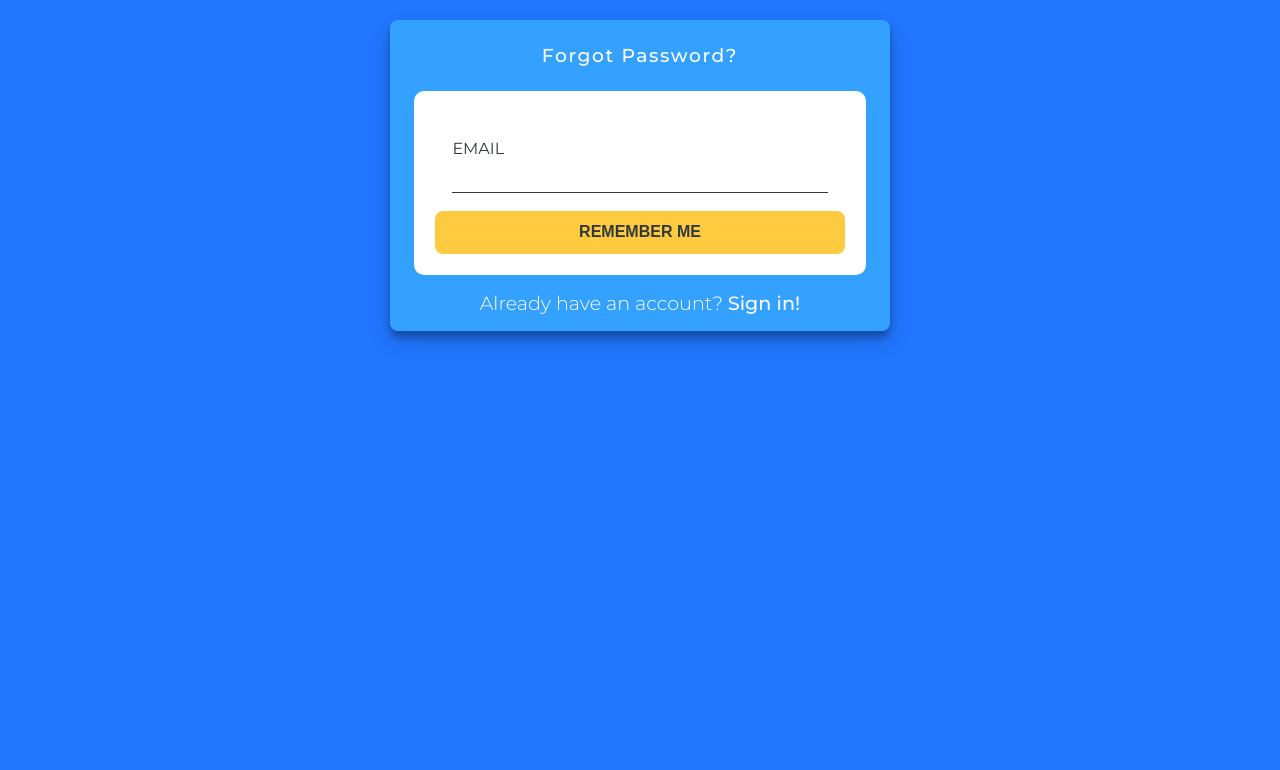
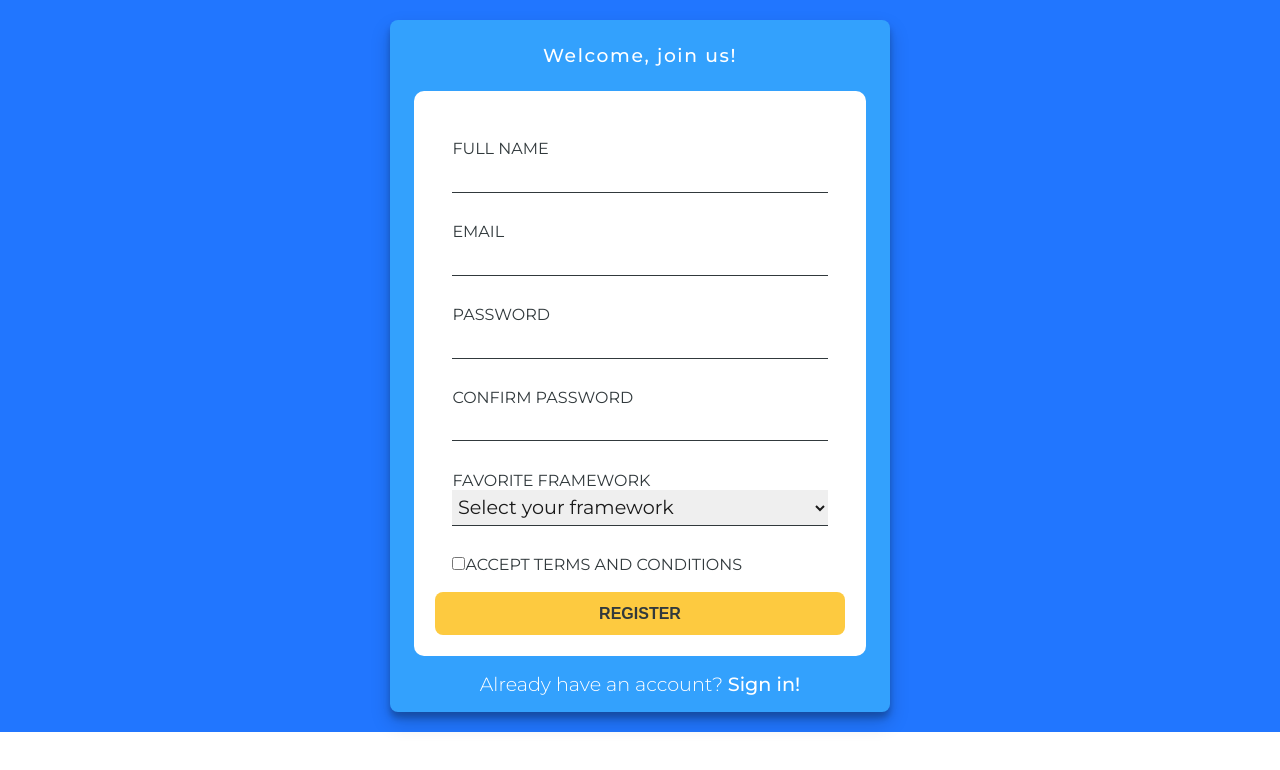
Before and after one commit to SofiaRubiano10/SignIn-Up, a React (Vite) app: page / in a window 1280 px wide. Shown: the top 770 px of the page. Built offline with nearby package versions, Linux system fonts and the light colour scheme.

Commit message:
Creación del formulario Sign up

```diff
--- a/src/App.jsx
+++ b/src/App.jsx
@@ -1,11 +1,13 @@
-import ForgotPassword from "./components/ForgotPassword";
 // import SingIn from "./components/SingIn";
+import SignUp from "./components/SignUp";
+// import ForgotPassword from "./components/ForgotPassword";
 
 function App() {
   return (
     <div className="container">
       {/* <SingIn /> */}
-      <ForgotPassword />
+      {/* <ForgotPassword /> */}
+      <SignUp />
     </div>
   );
 }
--- /dev/null
+++ b/src/components/SignUp.jsx
@@ -0,0 +1,54 @@
+const SignUp = () => {
+  return (
+    <main>
+      <h3>Welcome, join us!</h3>
+      <div className="card">
+        <form autoComplete="off">
+          <fieldset>
+            <label htmlFor="fullName">Full name</label>
+            <input type="text" id="fullName" autoFocus />
+            <p className="error">Required</p>
+          </fieldset>
+          <fieldset>
+            <label htmlFor="email">Email</label>
+            <input type="email" id="email" />
+            <p className="error">Valid email required</p>
+          </fieldset>
+          <fieldset>
+            <label htmlFor="password">Password</label>
+            <input type="password" id="password" />
+            <p className="error">Password required</p>
+          </fieldset>
+          <fieldset>
+            <label htmlFor="confirm">Confirm Password</label>
+            <input type="password" id="confirm" />
+            <p className="error">Required</p>
+          </fieldset>
+          <fieldset>
+            <label htmlFor="framework">Favorite framework</label>
+            <select id="framework">
+              <option value="">Select your framework</option>
+              <option value="react">React</option>
+              <option value="vue">Vue</option>
+              <option value="angular">Angular</option>
+              <p className="error">Required</p>
+            </select>
+          </fieldset>
+          <fieldset>
+            <label htmlFor="terms">
+              <input type="checkbox" id="terms" />
+              Accept terms and conditions
+              <p className="error">Required</p>
+            </label>
+          </fieldset>
+          <button type="submit">Register</button>
+        </form>
+      </div>
+      <p>
+        Already have an account? <span>Sign in!</span>
+      </p>
+    </main>
+  );
+};
+
+export default SignUp;
--- a/src/styles/_layout.scss
+++ b/src/styles/_layout.scss
@@ -1,8 +1,8 @@
 @use "./variables" as v;
 
 .container {
-  width: 100vw;
-  height: 100vh;
+  width: 100%;
+  height: 100%;
   padding: 20px;
   background-color: v.$container-bg;
   //   display: flex;
```
